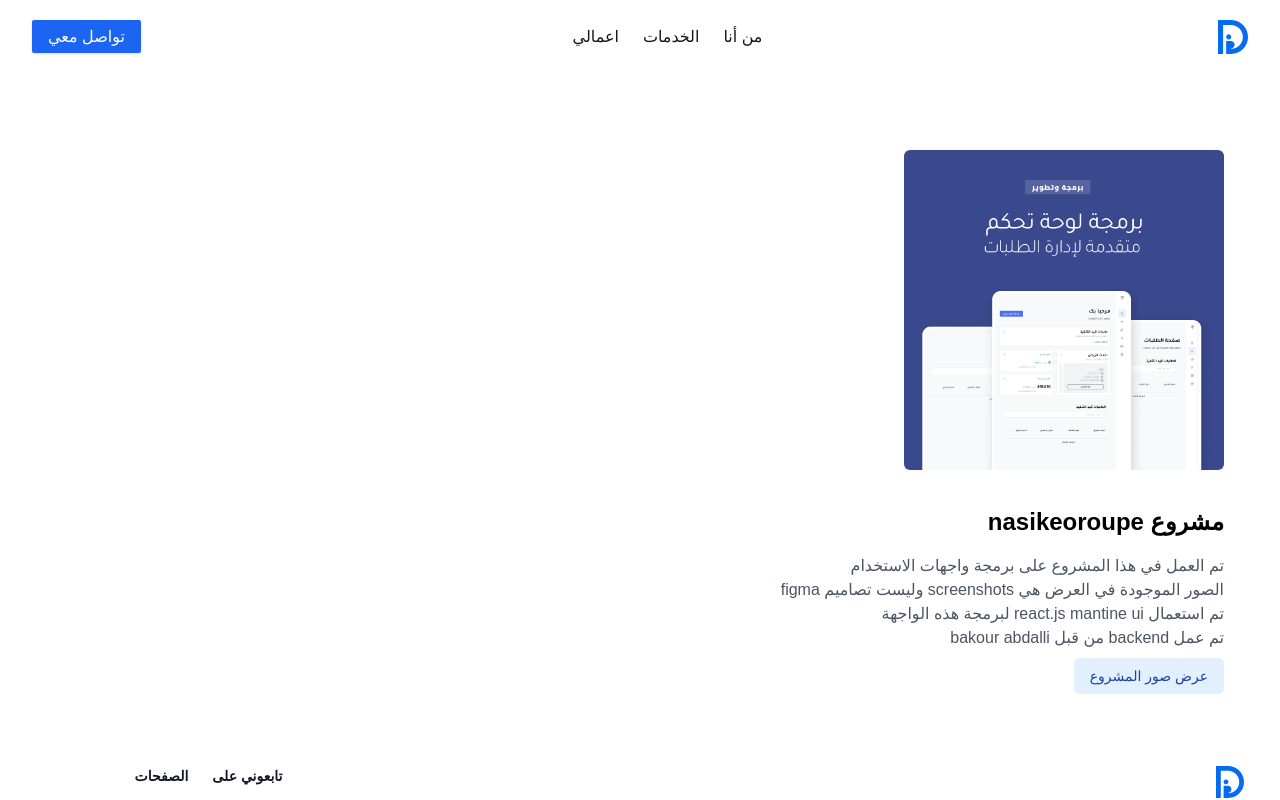
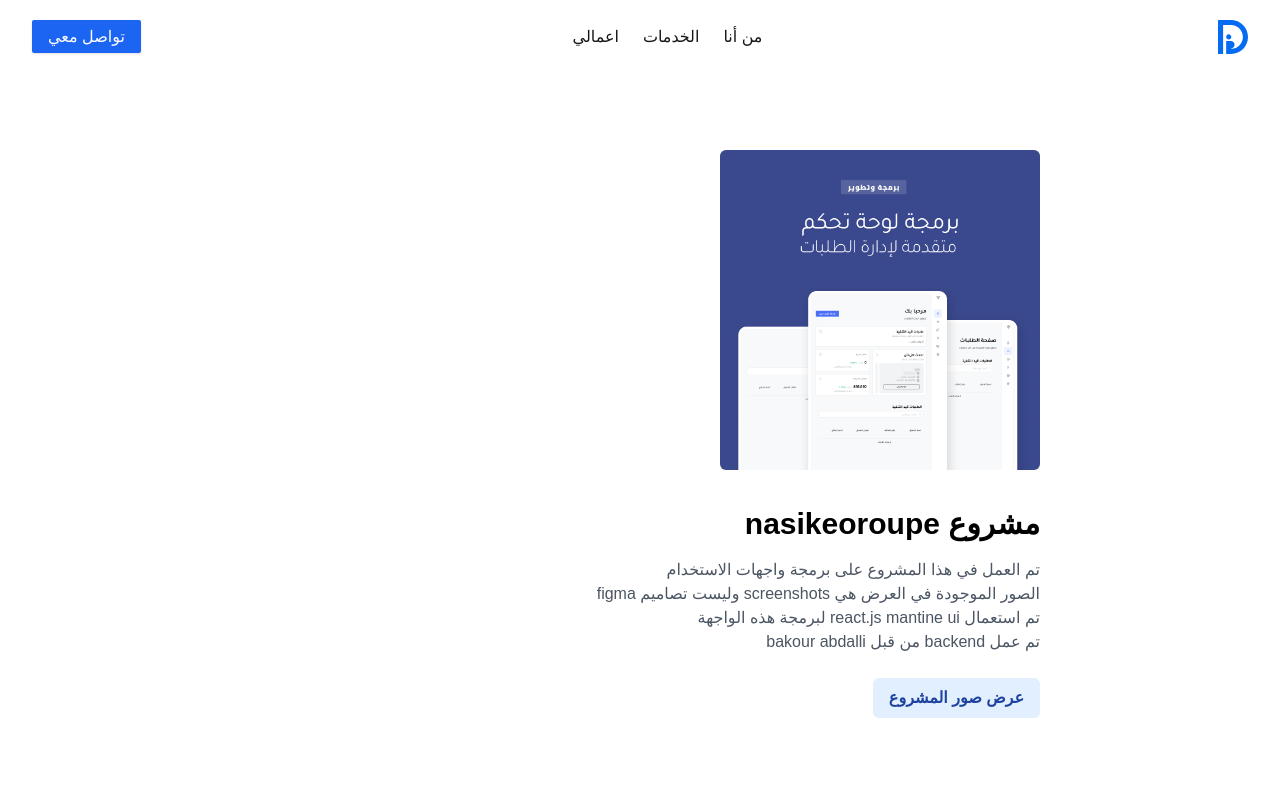
Before and after one commit to mekki14/static-Portfolio, a React (Create React App) app: page /nasikeurope in a window 1280 px wide. Shown: the top 800 px of the page. Built offline with nearby package versions, Linux system fonts and the light colour scheme.

Commit message:
some change 2

```diff
--- a/src/pages/Project.js
+++ b/src/pages/Project.js
@@ -21,7 +21,7 @@ const Project = () => {
   return (
       <div className='overflow-hidden '>
         <Navbar/>
-        <section dir='rtl' className='container my-12 px-14 bg-white   flex justify-center text-right items-start flex-col dark:bg-gray-900 '>
+        <section dir='rtl' className='container my-12 px-12 md:px-32 lg:px-40 xl:px-60 bg-white   flex justify-center text-right items-start flex-col dark:bg-gray-900 '>
             <div className='w-80 my-7 relative rounded-md group'>
 
 <img className='w-full rounded-md ' src={img01} alt='preview image'/>
@@ -31,7 +31,7 @@ const Project = () => {
     </span>
   </div>
             </div>
-        <h1 className='text-2xl my-2 font-bold'>
+        <h1 className='text-3xl my-2 font-bold'>
 مشروع nasikeoroupe
         </h1>
         <p className='text-gray-600 my-2'>
@@ -47,7 +47,7 @@ const Project = () => {
         <button
           type="button"
           onClick={openModal}
-          className="transition-all duration-200 rounded-md bg-blue-100 px-4 py-2 text-sm font-medium text-blue-800 hover:bg-opacity-30 focus:outline-none focus-visible:ring-2 focus-visible:ring-white focus-visible:ring-opacity-75"
+          className="my-4 transition-all duration-200 rounded-md bg-blue-100 px-4 py-2 text-md font-bold text-blue-800 hover:bg-opacity-30 focus:outline-none focus-visible:ring-2 focus-visible:ring-white focus-visible:ring-opacity-75"
         >
           عرض صور المشروع
         </button>
```
